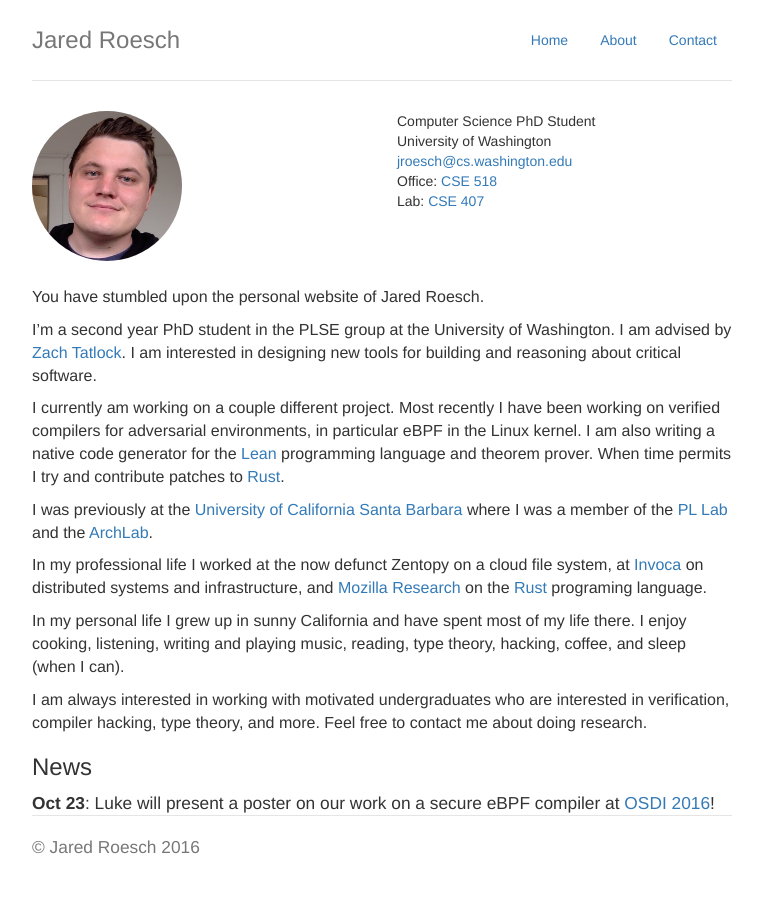
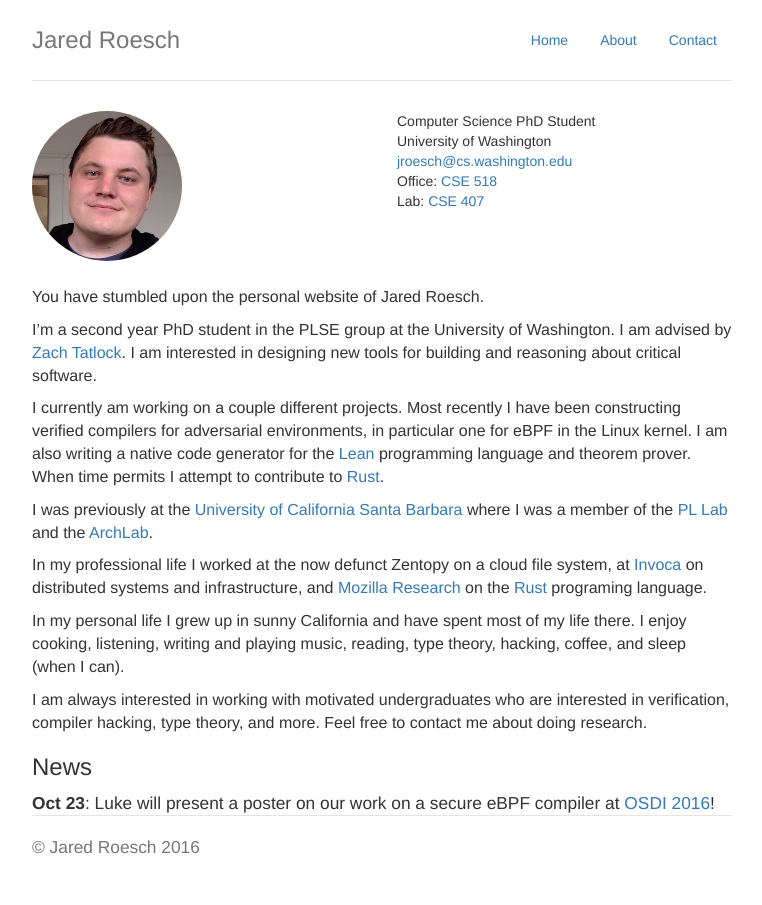
Before and after one commit to jroesch/jroesch.github.io, a Jekyll site: the page built from index.html, in a window 1280 px wide. Shown: the whole page, without its empty margins (258-1020 px from the left). Built offline with Jekyll 4.4.1, drawn with Linux system fonts in a browser that asks for light colours.

Commit message:
Fix typo

```diff
--- a/about_content.md
+++ b/about_content.md
@@ -5,10 +5,10 @@ I am advised by [Zach Tatlock](https://homes.cs.washington.edu/~ztatlock/).
 I am interested in designing new tools for building and reasoning about critical
 software.
 
-I currently am working on a couple different project. Most recently I have
-been working on verified compilers for adversarial environments,
-in particular eBPF in the Linux kernel. I am also writing a native
-code generator for the [Lean](leanprover.github.io) programming language and theorem prover. When time permits I try and contribute patches to [Rust](https://www.rust-lang.org/).
+I currently am working on a couple different projects. Most recently I have
+been constructing verified compilers for adversarial environments,
+in particular one for eBPF in the Linux kernel. I am also writing a native
+code generator for the [Lean](leanprover.github.io) programming language and theorem prover. When time permits I attempt to contribute to [Rust](https://www.rust-lang.org/).
 
 I was previously at the
 [University of California Santa Barbara](https://www.cs.ucsb.edu/)
```
